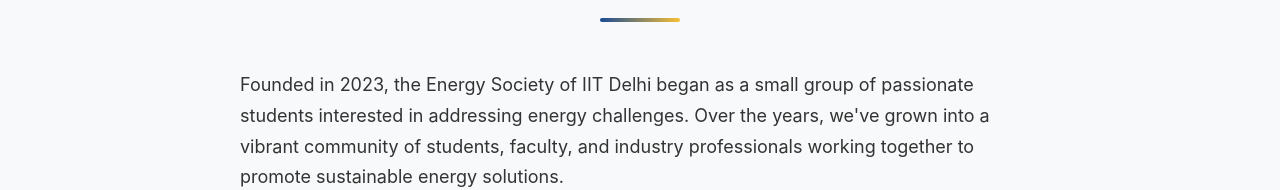
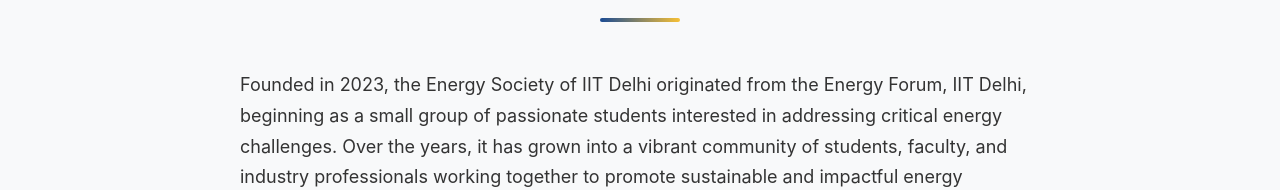
Before and after one commit to deepanshu210306/Esoc, a React (Vite) app: page /about in a window 1280 px wide. Shown: the part 762-952 px from the top of the page. Built offline with nearby package versions, Linux system fonts and the light colour scheme.

Commit message:
final draft 2025

```diff
--- a/src/pages/AboutPage.jsx
+++ b/src/pages/AboutPage.jsx
@@ -49,10 +49,9 @@ const AboutPage = () => {
           <h2 className="section-title">Our History</h2>
           <div className="history-content">
             <p>
-              Founded in 2023, the Energy Society of IIT Delhi began as a small group of passionate students
-              interested in addressing energy challenges. Over the years, we've grown into a vibrant community
-              of students, faculty, and industry professionals working together to promote sustainable energy
-              solutions.
+              Founded in 2023, the Energy Society of IIT Delhi originated from the Energy Forum, IIT Delhi, beginning as a small group of passionate students interested in addressing critical energy challenges.
+
+Over the years, it has grown into a vibrant community of students, faculty, and industry professionals working together to promote sustainable and impactful energy solutions through collaboration, dialogue, and innovation.
             </p>
             <div className="timeline">
               <div className="timeline-item">
--- a/src/pages/TeamPage.jsx
+++ b/src/pages/TeamPage.jsx
@@ -138,7 +138,7 @@ const TeamPage = () => {
               <h3>{teamData.facultyCoordinator.name}</h3>
               <p className="faculty-position">{teamData.facultyCoordinator.position}</p>
               <p className="faculty-bio">
-                Department of Energy Engineering, IIT Delhi. Leading research in sustainable energy systems and mentoring the next generation of energy professionals.
+                Department of Energy Science and Engineering, IIT Delhi. Leading research in sustainable energy systems and mentoring the next generation of energy professionals.
               </p>
             </div>
           </div>
```
